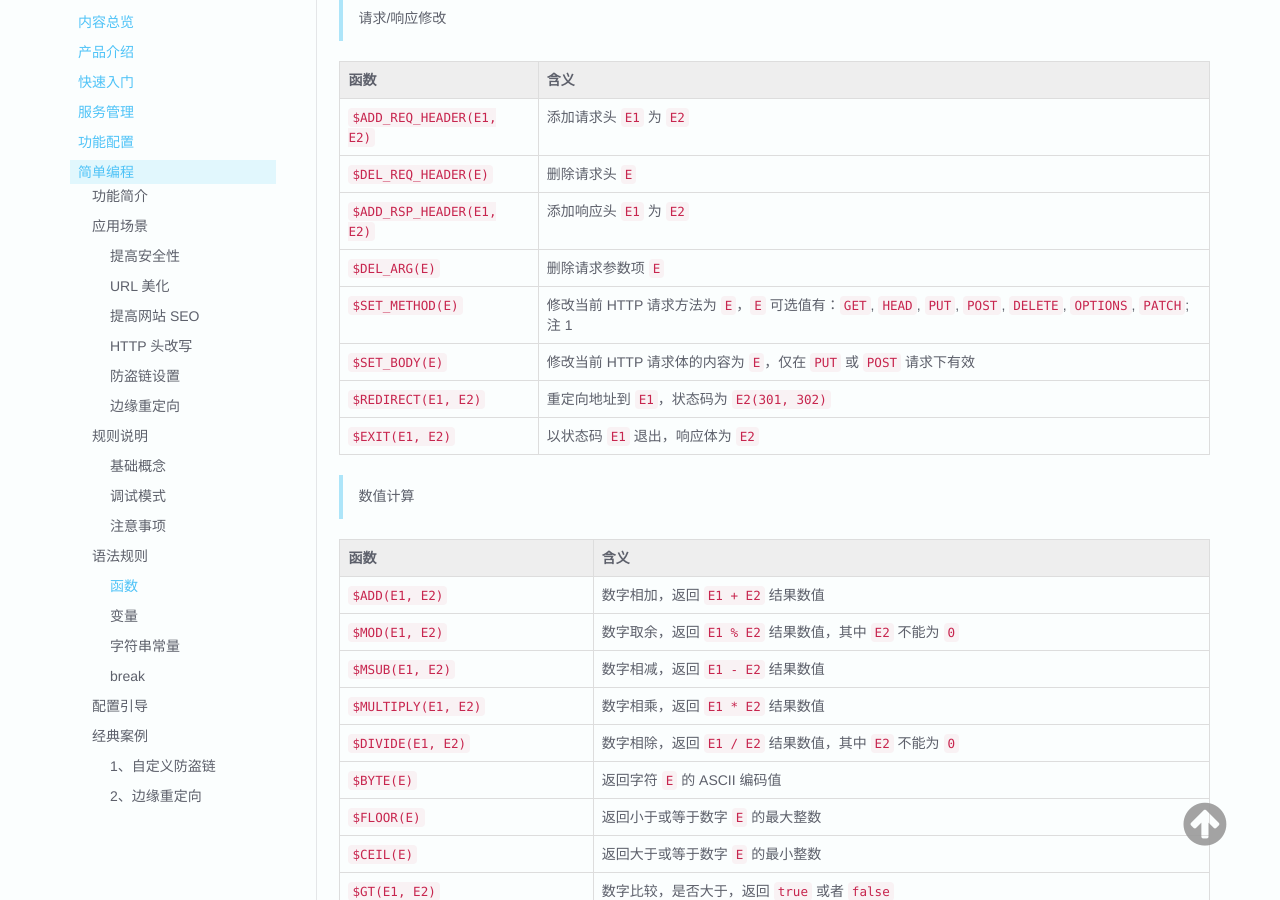
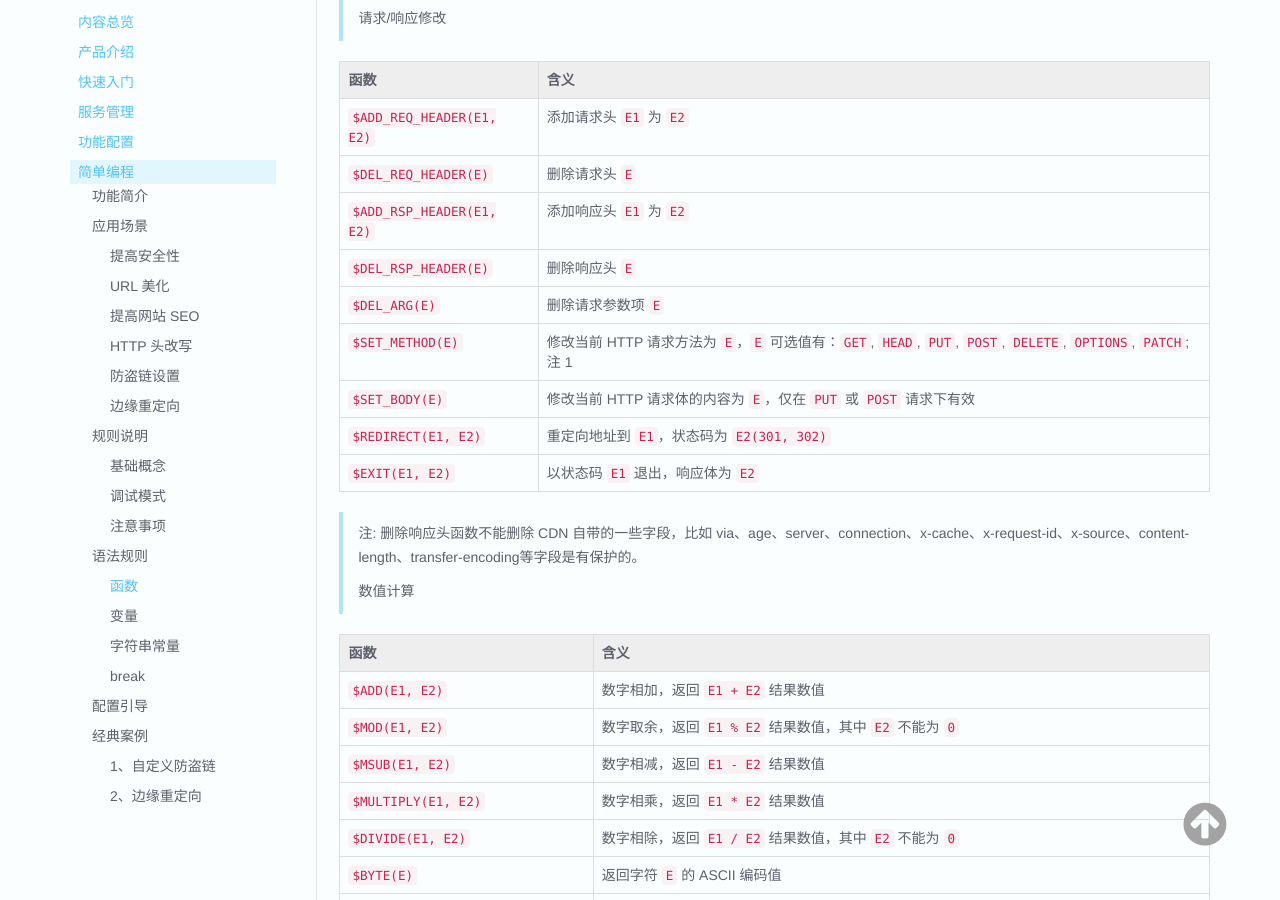
Before and after one commit to upyun/docs, an MkDocs documentation site: the page built from sources/cdn/rewrite.md, in a window 1280 px wide and 900 px high, scrolled down 3512 px. Built offline with MkDocs 1.6.1, drawn with Linux system fonts in a browser that asks for light colours; old or Windows-style settings are respelled for this version of MkDocs.

Commit message:
add del_rsp_header doc

```diff
--- a/sources/cdn/rewrite.md
+++ b/sources/cdn/rewrite.md
@@ -133,11 +133,14 @@
 `$ADD_REQ_HEADER(E1, E2)`   | 添加请求头 `E1` 为 `E2`
 `$DEL_REQ_HEADER(E)`        | 删除请求头 `E`
 `$ADD_RSP_HEADER(E1, E2)`   | 添加响应头 `E1` 为 `E2`
+`$DEL_RSP_HEADER(E)`        | 删除响应头 `E`
 `$DEL_ARG(E)`               | 删除请求参数项 `E`
 `$SET_METHOD(E)`            | 修改当前 HTTP 请求方法为 `E`，`E` 可选值有：`GET`, `HEAD`, `PUT`, `POST`, `DELETE`, `OPTIONS`, `PATCH`; 注 1
 `$SET_BODY(E)`              | 修改当前 HTTP 请求体的内容为 `E`，仅在 `PUT` 或 `POST` 请求下有效
 `$REDIRECT(E1, E2)`         | 重定向地址到 `E1`，状态码为 `E2(301, 302)`
 `$EXIT(E1, E2)`             | 以状态码 `E1` 退出，响应体为 `E2`
+
+> 注: 删除响应头函数不能删除 CDN 自带的一些字段，比如 via、age、server、connection、x-cache、x-request-id、x-source、content-length、transfer-encoding等字段是有保护的。
 
 > 数值计算
 
```
